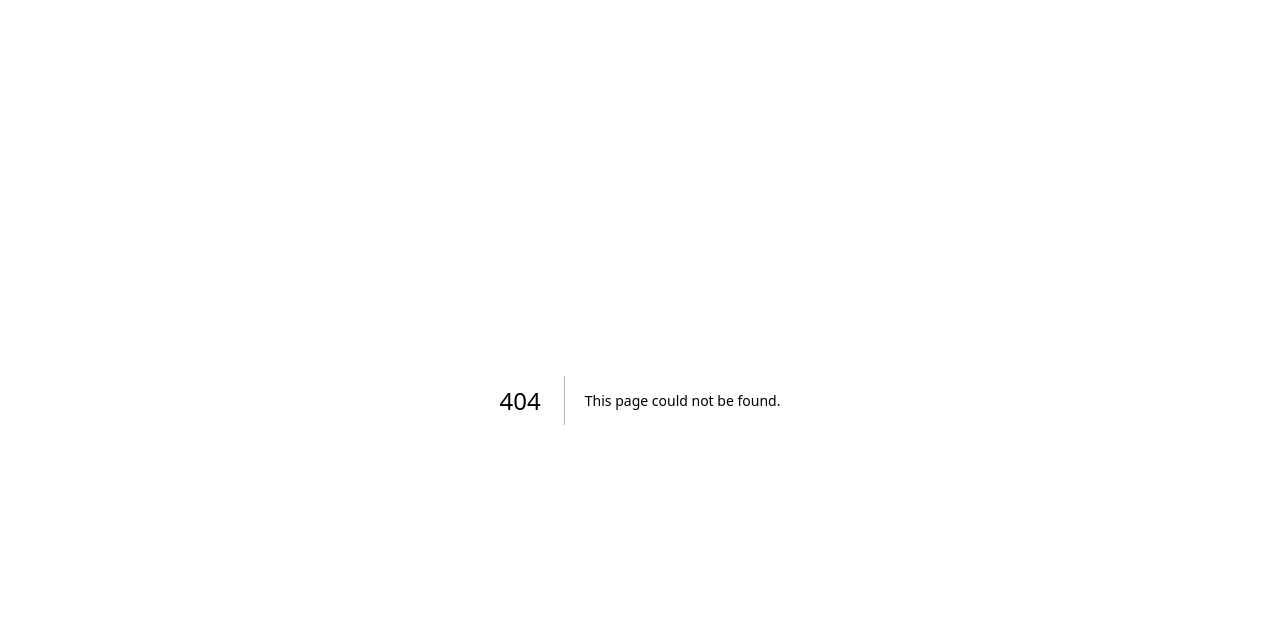
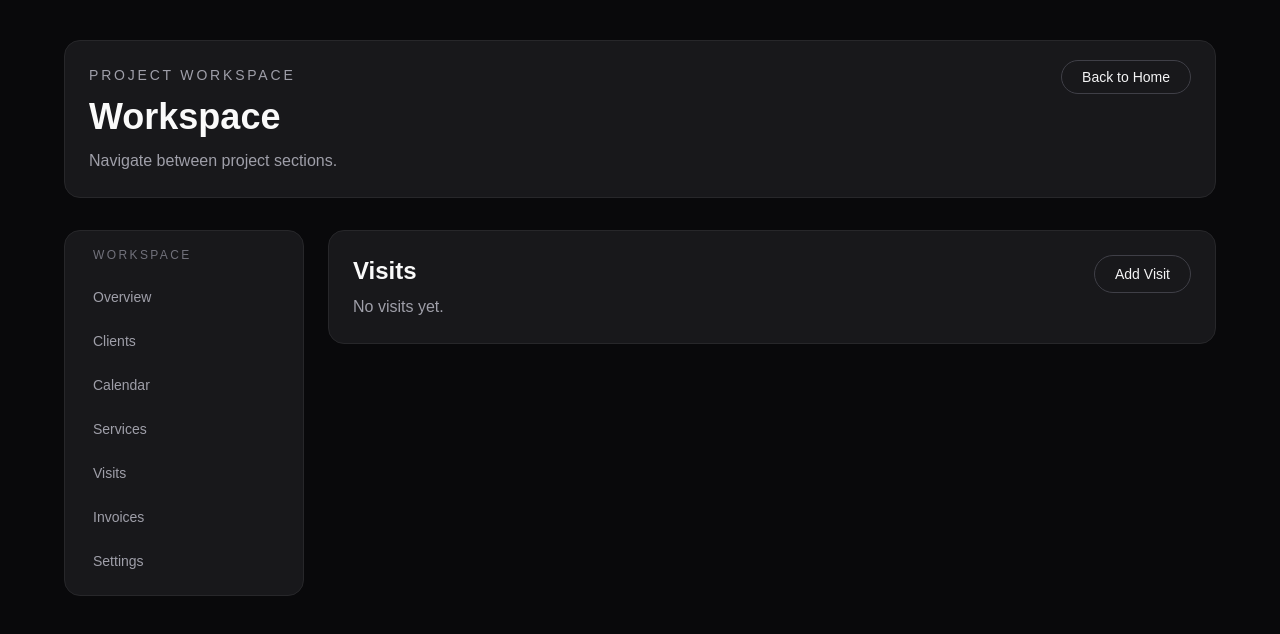
Before and after one commit to Rgronski/soft-premium-system, a Next.js app: page /projects/1/visits in a window 1280 px wide. Before the commit this address had no page. Shown: the top 634 px of the page. Built offline with nearby package versions, Linux system fonts and the light colour scheme.

Commit message:
feat(visits): implement WF-021 visits list

```diff
--- a/src/app/projects/[id]/layout.tsx
+++ b/src/app/projects/[id]/layout.tsx
@@ -72,6 +72,13 @@ export default async function ProjectLayout({
               </Link>
 
               <Link
+                href={`/projects/${id}/visits`}
+                className="block rounded-xl px-3 py-2 text-sm text-zinc-400 transition-colors hover:bg-zinc-800 hover:text-zinc-100"
+              >
+                Visits
+              </Link>
+
+              <Link
                 href={`/projects/${id}/invoices`}
                 className="block rounded-xl px-3 py-2 text-sm text-zinc-400 transition-colors hover:bg-zinc-800 hover:text-zinc-100"
               >
--- /dev/null
+++ b/src/app/projects/[id]/visits/page.tsx
@@ -0,0 +1,67 @@
+"use client";
+
+import { useParams } from "next/navigation";
+import { useEffect, useState } from "react";
+
+type Visit = {
+  id: string;
+  clientId: string;
+  serviceId: string;
+  date: string;
+  time: string;
+  createdAt: string;
+};
+
+export default function ProjectVisitsPage() {
+  const params = useParams<{ id: string }>();
+  const [visits, setVisits] = useState<Visit[]>([]);
+  const [isLoaded, setIsLoaded] = useState(false);
+
+  useEffect(() => {
+    const savedVisits = localStorage.getItem(
+      `soft-premium-system.projects.${params.id}.visits`,
+    );
+    const parsedVisits: Visit[] = savedVisits ? JSON.parse(savedVisits) : [];
+
+    setVisits(parsedVisits);
+    setIsLoaded(true);
+  }, [params.id]);
+
+  return (
+    <section className="rounded-2xl border border-zinc-800 bg-zinc-900 p-6">
+      <div className="space-y-6">
+        <div className="flex flex-col gap-4 sm:flex-row sm:items-start sm:justify-between">
+          <div className="space-y-2">
+            <h2 className="text-2xl font-semibold text-zinc-50">Visits</h2>
+            <p className="text-zinc-400">
+              {isLoaded && visits.length === 0 ? "No visits yet." : null}
+            </p>
+          </div>
+
+          <button
+            type="button"
+            className="rounded-full border border-zinc-700 px-5 py-2 text-sm font-medium text-zinc-100 transition-colors hover:border-zinc-500 hover:bg-zinc-800"
+          >
+            Add Visit
+          </button>
+        </div>
+
+        {isLoaded && visits.length > 0 ? (
+          <div className="space-y-3">
+            {visits.map((visit) => (
+              <div
+                key={visit.id}
+                className="rounded-xl border border-zinc-800 bg-zinc-950/60 p-4"
+              >
+                <p className="text-base font-medium text-zinc-50">
+                  {visit.date}
+                </p>
+                <p className="mt-1 text-sm text-zinc-400">{visit.time}</p>
+              </div>
+            ))}
+          </div>
+        ) : null}
+      </div>
+    </section>
+  );
+}
```
